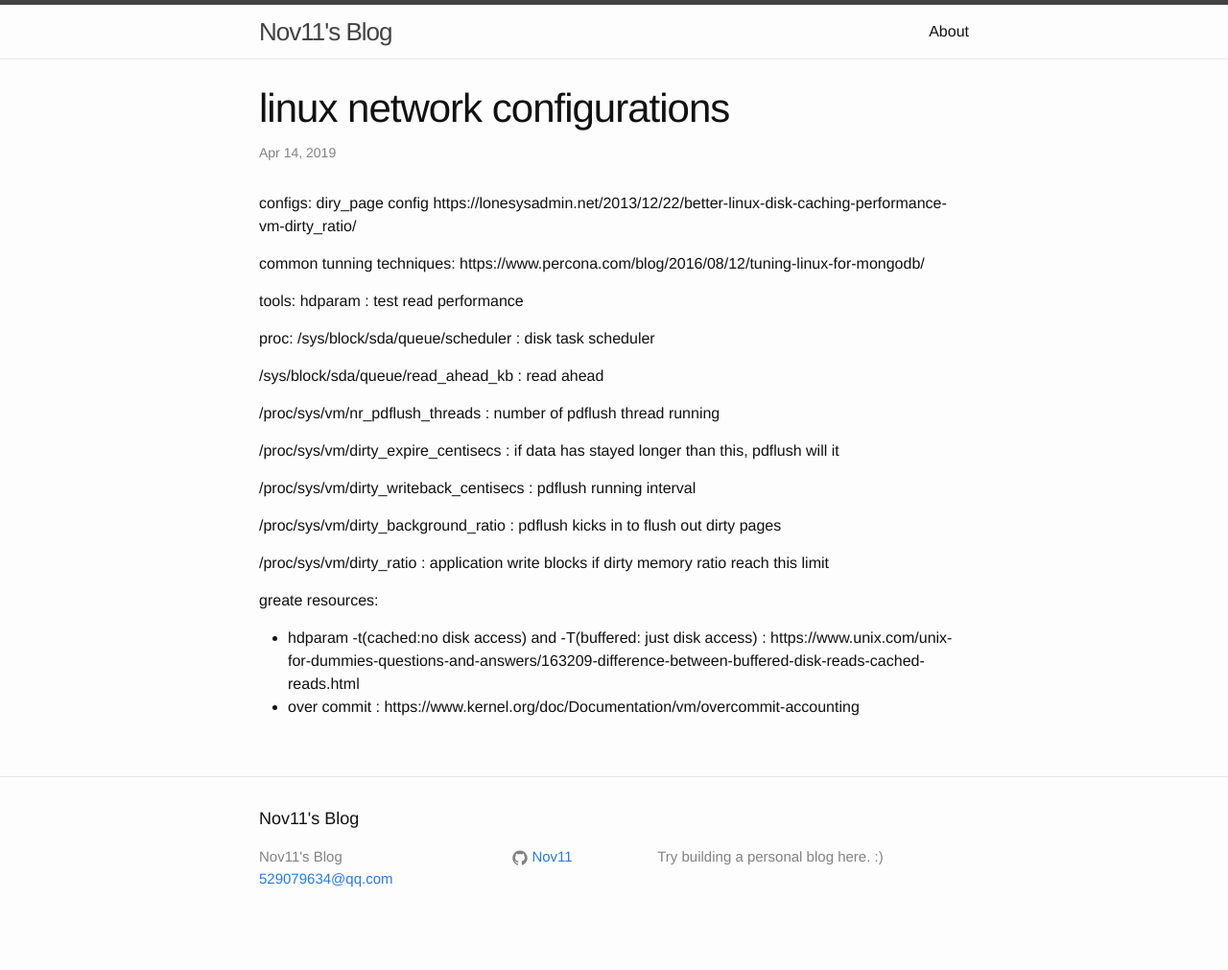
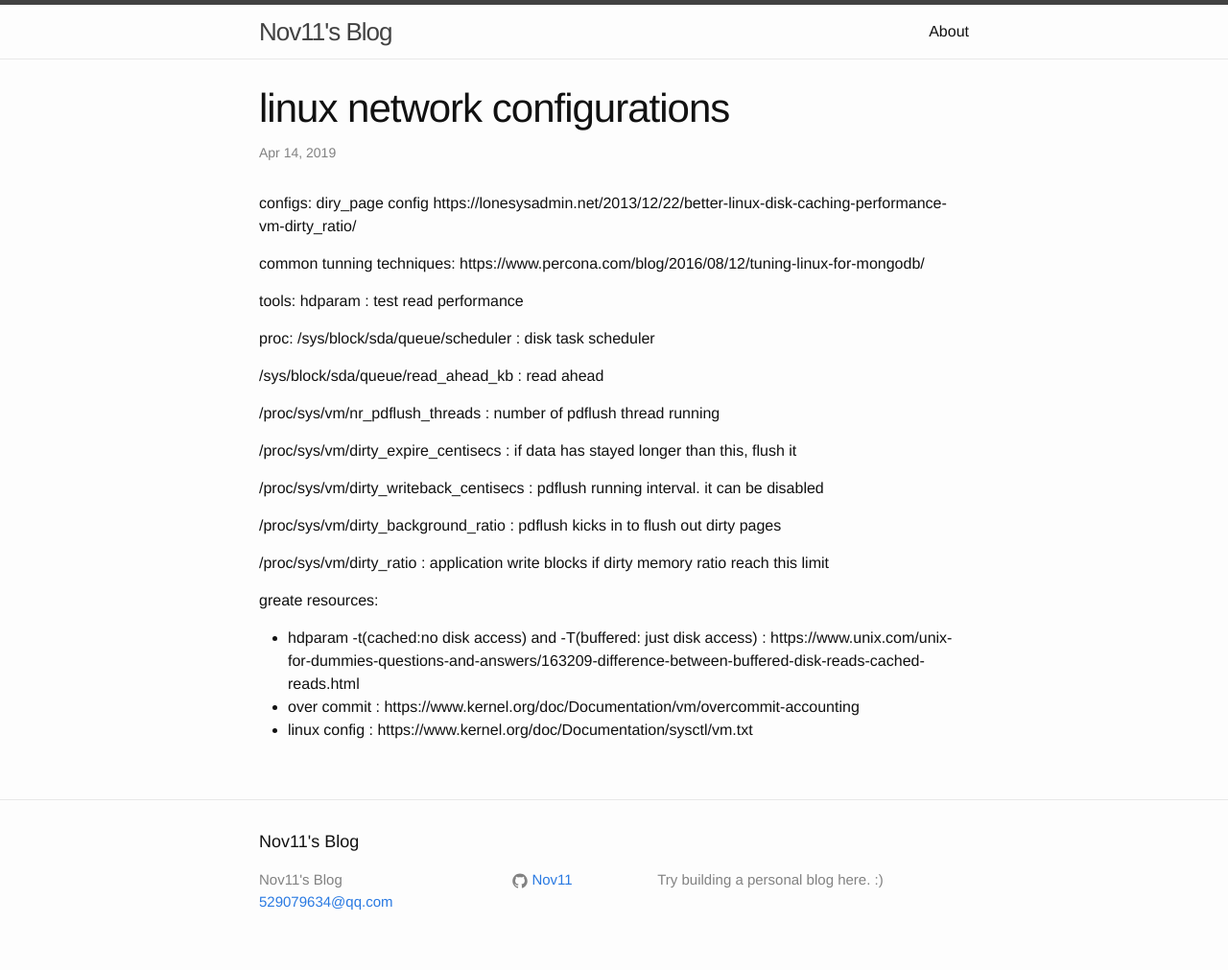
Before and after one commit to Nov11/Nov11.github.io, a Jekyll site: the page built from _posts/2019-04-30-linux-disk-related-utils.md, in a window 1280 px wide. Shown: the whole page at 96% size. Built offline with Jekyll 4.4.1, drawn with Linux system fonts in a browser that asks for light colours; before the commit the page ends 987 px from its top, so only the background shows below that.

Commit message:
update on dirty_writeback_centisecs

```diff
--- a/_posts/2019-04-30-linux-disk-related-utils.md
+++ b/_posts/2019-04-30-linux-disk-related-utils.md
@@ -25,9 +25,9 @@
 
  /proc/sys/vm/nr_pdflush_threads : number of pdflush thread running
 
- /proc/sys/vm/dirty_expire_centisecs : if data has stayed longer than this, pdflush will it
+ /proc/sys/vm/dirty_expire_centisecs : if data has stayed longer than this, flush it
 
- /proc/sys/vm/dirty_writeback_centisecs : pdflush running interval
+ /proc/sys/vm/dirty_writeback_centisecs : pdflush running interval. it can be disabled
 
  /proc/sys/vm/dirty_background_ratio : pdflush kicks in to flush out dirty pages
 
@@ -38,7 +38,7 @@
 greate resources:
 * hdparam -t(cached:no disk access) and -T(buffered: just disk access) : https://www.unix.com/unix-for-dummies-questions-and-answers/163209-difference-between-buffered-disk-reads-cached-reads.html
 * over commit : https://www.kernel.org/doc/Documentation/vm/overcommit-accounting
-
+* linux config : https://www.kernel.org/doc/Documentation/sysctl/vm.txt
 
 
 
```
